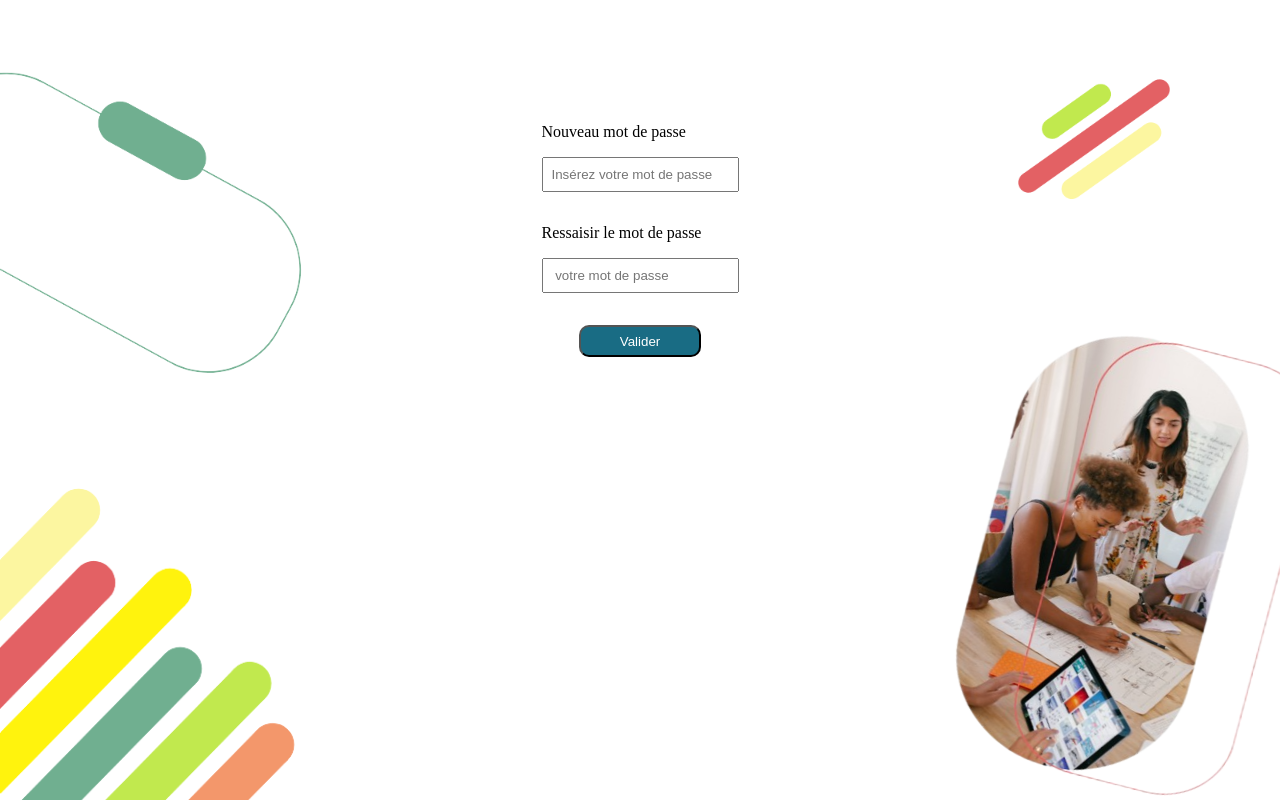
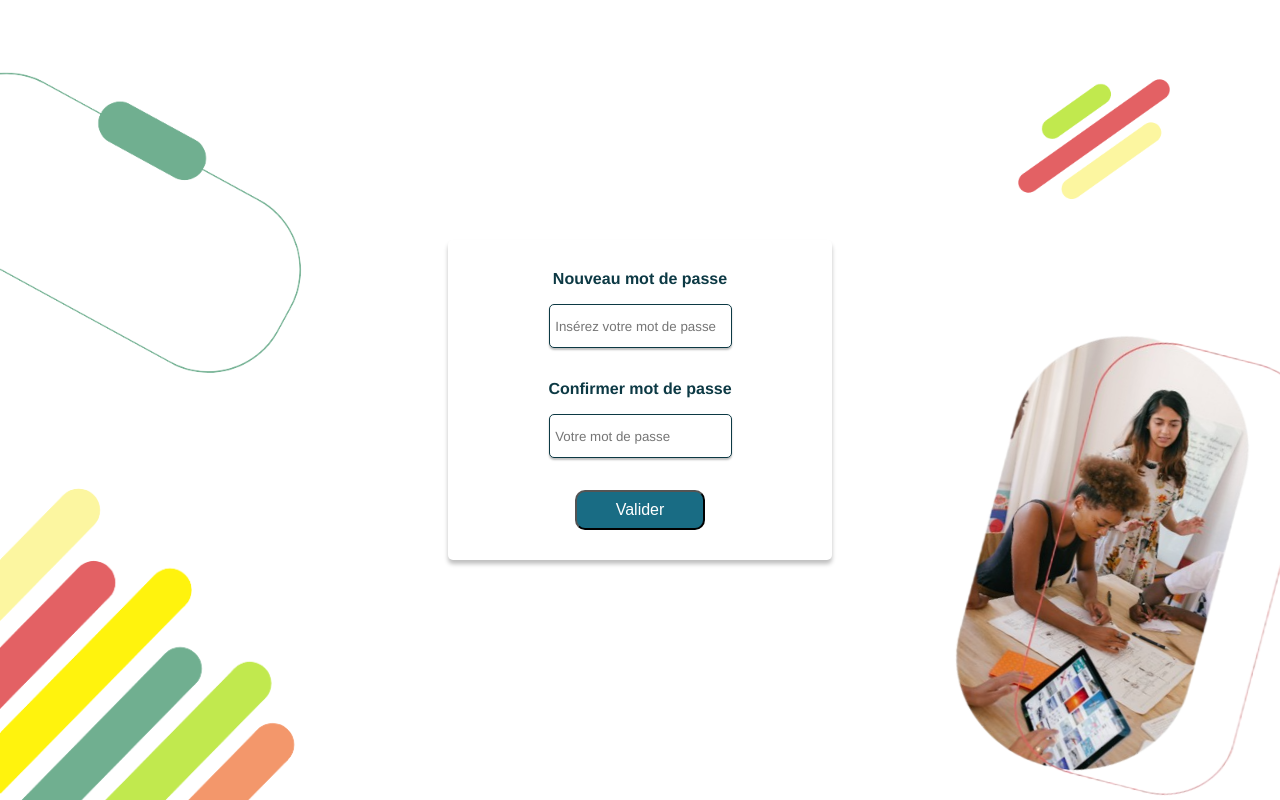
Before and after one commit to WildCodeSchool/2023-02-JS-RemoteFR-DeVMX-P3-Sense-Makers, a React (Vite) app in the folder frontend/: page /resetpassword in a window 1280 px wide. Built offline with nearby package versions, Linux system fonts and the light colour scheme.

Commit message:
add CSS to resetPassword page

```diff
--- a/frontend/src/components/ResetPassword.jsx
+++ b/frontend/src/components/ResetPassword.jsx
@@ -49,18 +49,18 @@ export default function resetPassword() {
               type="password"
               id="newpassword"
               name="newpassword"
-              placeholder="Insérez votre mot de passe"
+              placeholder=" Insérez votre mot de passe"
               onChange={(e) => setPassword(e.target.value)}
               required
             />
           </label>
           <label htmlFor="verifypassword">
-            Ressaisir le mot de passe <br />
+            Confirmer mot de passe <br />
             <input
               type="password"
               id="verifypassword"
               name="verifypassword"
-              placeholder=" votre mot de passe"
+              placeholder=" Votre mot de passe"
               onChange={(e) => setVerifPassword(e.target.value)}
               required
             />
--- a/frontend/src/scss/_login.scss
+++ b/frontend/src/scss/_login.scss
@@ -83,6 +83,7 @@
 @media screen and (min-width: 768px) {
   .logInContainer {
     left: 30%;
+    left: 30%;
     max-width: 45vw;
     input {
       width: 25vw;
@@ -96,7 +97,7 @@
 
 @media screen and (min-width: 1024px) {
   .logInContainer {
-    top: 25vh;
+    top: 10vw;
     .logInUsername {
       label {
         p {
@@ -105,7 +106,7 @@
       }
     }
     button {
-      min-width: 12rem;
+      width: 12rem;
       h2 {
         font-size: $font-size-l;
       }
--- a/frontend/src/scss/_resetPassword.scss
+++ b/frontend/src/scss/_resetPassword.scss
@@ -1,18 +1,41 @@
 @import "./variables.scss";
 
 .reset-password-container {
+  background: #ffffff;
+  box-shadow: 0px 4px 4px rgba(0, 0, 0, 0.25);
+  border-radius: 5px;
   display: flex;
   flex-direction: column;
-  width: 30%;
-  height: 60vh;
+  height: 50vh;
+  max-width: 75vw;
   margin: 0 auto;
   gap: 2rem;
   align-items: center;
   justify-content: center;
+  position: relative;
+  top: 20vh;
 
+  label {
+    color: $color-default;
+    font-size: $font-size-s;
+    font-family: $primary-font;
+    font-weight: $primary-font-weight;
+    display: flex;
+    align-items: center;
+    flex-direction: column;
+  }
   input {
     margin-top: 1rem;
-    padding: 0.5rem;
+    border-radius: $border-radius-s;
+    box-shadow: 0px 2px 2px rgba(0, 0, 0, 0.25);
+    height: 2rem;
+    font-family: $primary-font;
+    border: 1px solid $color-default;
+  }
+
+  :hover {
+    color: #196c84;
+    background-color: $background-color-base;
   }
 
   button {
@@ -24,3 +47,32 @@
     cursor: pointer;
   }
 }
+
+@media screen and (min-width: 768px) {
+  .reset-password-container {
+    width: 40vw;
+    max-height: 40vh;
+    top:30vh;
+
+    label {
+      font-size: $font-size-m;
+      max-width: 70vw;
+    }
+
+    input {
+      height:2.5rem;
+    }
+
+    button {
+      height: 2.5rem;
+      font-size: $font-size-m;
+    }
+  }
+}
+
+@media screen and (min-width: 1024px) {
+  .reset-password-container {
+    max-width: 30vw;
+
+  }
+}
```
